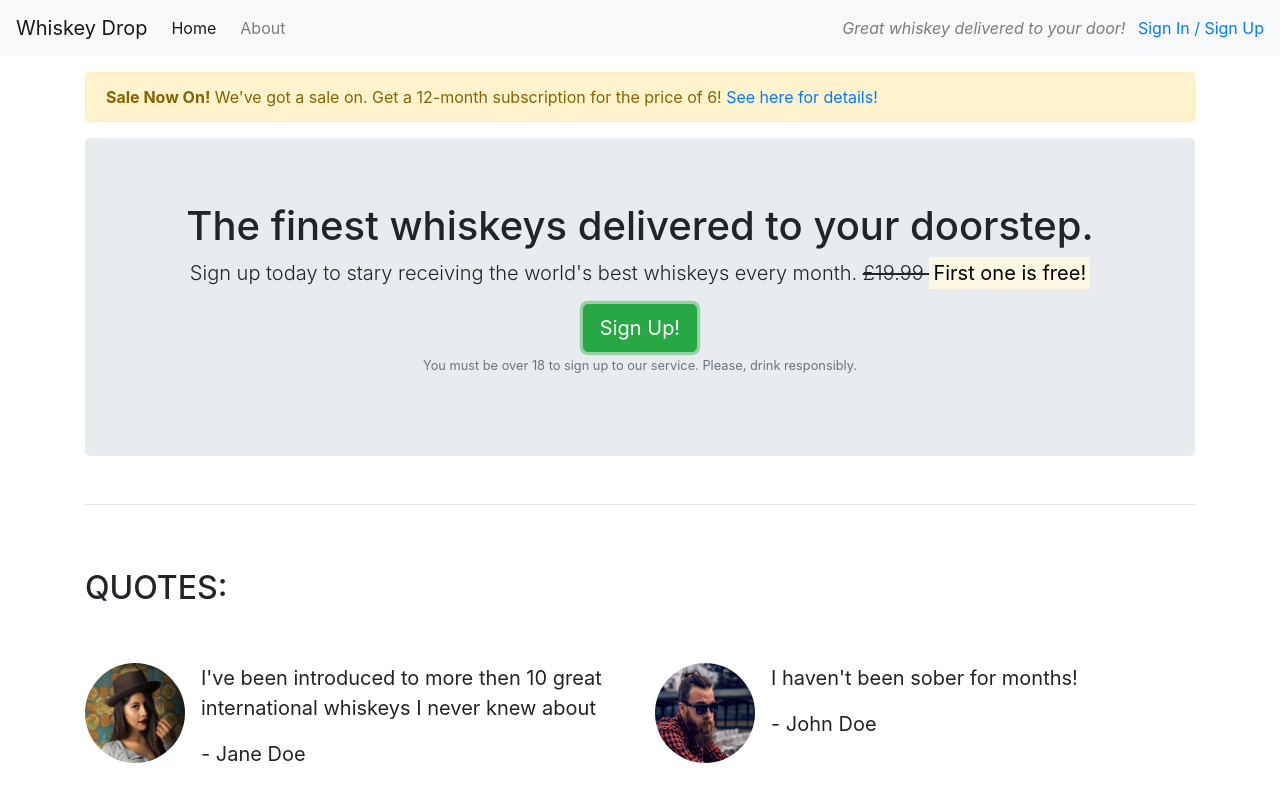
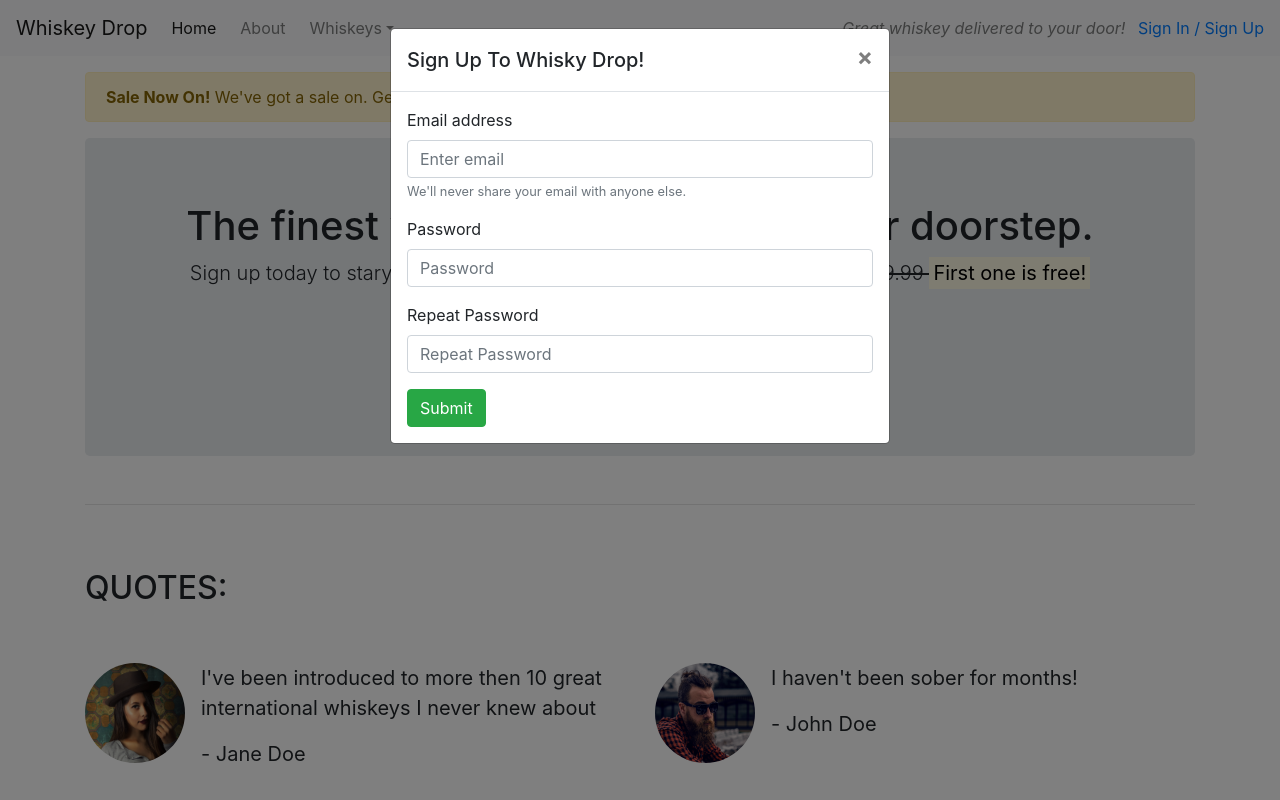
Before and after one commit to LittleBlue418/Code-Institute-Boostrap-exercise, a plain HTML site: page index.html in a window 1280 px wide. Both pictures are taken after a click on the button "Sign Up!". Shown: the top 800 px of the page. Drawn offline with nearby package versions, Linux system fonts and the light colour scheme.

Commit message:
Added modal and drop down menu with Bootstrap JavaScript

```diff
--- a/index.html
+++ b/index.html
@@ -15,11 +15,29 @@
 <body>
     <nav class="navbar navbar-light bg-light navbar-expand-sm">
         <a href="/" class="navbar-brand">Whiskey Drop</a>
-        <ul class="navbar-nav mr-auto">
-            <li class="active nav-item mr-2"><a class="nav-link" href="/">Home</a></li>
-            <li class="nav-item mr-2"><a class="nav-link" href="/about">About</a></li>
-            <li class="nav-item mr-2 d-block d-sm-none"><a class="nav-link" href="/login">Sign In / Sign Up</a></li>
-        </ul>
+
+        <button class="navbar-toggler ml-auto" type="button" data-toggle="collapse" data-target="#navbarNavDropdown"
+            aria-controls="navbarNavDropdown" aria-expanded="false" aria-label="Togglenavigation">
+            <span class="navbar-toggler-icon"></span></button>
+
+        <div class="collapse navbar-collapse" id="navbarNavDropdown">
+            <ul class="navbar-nav mr-auto">
+                <li class="active nav-item mr-2"><a class="nav-link" href="/">Home</a></li>
+                <li class="nav-item mr-2"><a class="nav-link" href="/about">About</a></li>
+                <li class="nav-item dropdown">
+                    <a class="nav-link dropdown-toggle" href="#" id="navbarDropdownMenuLink" role="button"
+                        data-toggle="dropdown" aria-haspopup="true" aria-expanded="false">Whiskeys</a>
+                    <div class="dropdown-menu" aria-labelledby="navbarDropdownMenuLink">
+                        <a class="dropdown-item" href="#">Irish</a>
+                        <a class="dropdown-item" href="#">Scotch</a>
+                        <a class="dropdown-item" href="#">Japanese</a>
+                        <a class="dropdown-item" href="#">American</a>
+                    </div>
+                </li>
+
+                <li class="nav-item mr-2 d-block d-sm-none"><a class="nav-link" href="/login">Sign In / Sign Up</a></li>
+            </ul>
+        </div>
         <div class="d-none d-md-block">
             <p class="navbar-text my-auto mr-2"><i>Great whiskey delivered to your door!</i></p>
             <a href="/login">Sign In / Sign Up</a>
@@ -43,7 +61,8 @@
                         <s class="d-none d-sm-inline">£19.99 </s>
                         <span class="d-inline d-sm-none"><br></span>
                         <strong><mark>First one is free!</mark></strong> </p>
-                    <button class="btn btn-success btn-lg">Sign Up!</button>
+                    <button class="btn btn-success btn-lg" data-toggle="modal" data-target="#signUpModal">Sign
+                        Up!</button>
                     <p class="text-muted"><small>You must be over 18 to sign up to our service. Please, drink
                             responsibly.</small></p>
                 </section>
@@ -130,10 +149,56 @@
                     </div>
                 </div>
             </div>
+            <!-- / features -->
         </section>
+    </article>
 
+    <div class="modal" tabindex="-1" role="dialog" id="signUpModal">
+        <div class="modal-dialog" role="document">
+            <div class="modal-content">
+                <div class="modal-header">
+                    <h5 class="modal-title">Sign Up To Whisky Drop!</h5>
+                    <button type="button" class="close" data-dismiss="modal" aria-label="Close">
+                        <span aria-hidden="true">&times;</span>
+                    </button>
+                </div>
+                <div class="modal-body">
+                    <form>
+                        <div class="form-group">
+                            <label for="exampleInputEmail1">Email address</label>
+                            <input type="email" class="form-control" id="exampleInputEmail1"
+                                aria-describedby="emailHelp" placeholder="Enter email">
+                            <small id="emailHelp" class="form-text text-muted">We'll never share your email with anyone
+                                else.</small>
+                        </div>
+                        <div class="form-group">
+                            <label for="password">Password</label>
+                            <input type="password" class="form-control" id="password"
+                                placeholder="Password">
+                        </div>
+                        <div class="form-group">
+                            <label for="repeatPassword">Repeat Password</label>
+                            <input type="password" class="form-control" id="repeatPassword"
+                                placeholder="Repeat Password">
+                        </div>
 
-    </article>
+                        <button type="submit" class="btn btn-success">Submit</button>
+                    </form>
+                </div>
+
+            </div>
+        </div>
+    </div>
+
+    <script src="https://code.jquery.com/jquery-3.3.1.slim.min.js"
+        integrity="sha384-q8i/X+965DzO0rT7abK41JStQIAqVgRVzpbzo5smXKp4YfRvH+8abtTE1Pi6jizo"
+        crossorigin="anonymous"></script>
+    <script src="https://cdnjs.cloudflare.com/ajax/libs/popper.js/1.14.7/umd/popper.min.js"
+        integrity="sha384-UO2eT0CpHqdSJQ6hJty5KVphtPhzWj9WO1clHTMGa3JDZwrnQq4sF86dIHNDz0W1"
+        crossorigin="anonymous"></script>
+    <script src="https://stackpath.bootstrapcdn.com/bootstrap/4.3.1/js/bootstrap.min.js"
+        integrity="sha384-JjSmVgyd0p3pXB1rRibZUAYoIIy6OrQ6VrjIEaFf/nJGzIxFDsf4x0xIM+B07jRM"
+        crossorigin="anonymous"></script>
 
 </body>
 
```
